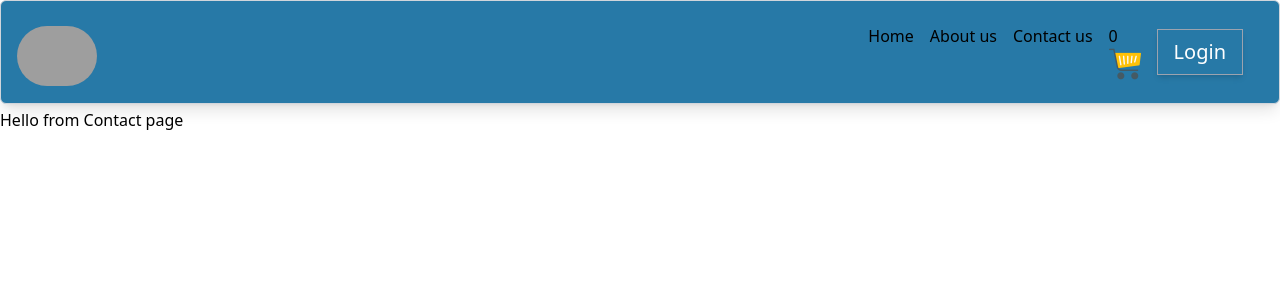
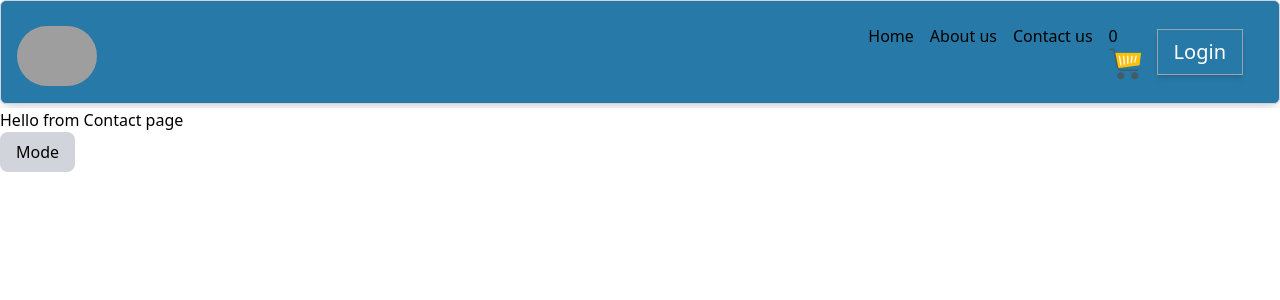
Before and after one commit to shubhambaghel34/react-web, a React (Vite) app: page /contact in a window 1280 px wide. Shown: the top 300 px of the page. Built offline with nearby package versions, Linux system fonts and the light colour scheme; grey boxes are pictures that could not be loaded.

Commit message:
added code for dark mode  functionality

```diff
--- a/src/App.js
+++ b/src/App.js
@@ -11,7 +11,7 @@ import Cart from "./components/Cart/Cart";
 import RestaurantMenu from "./components/ResturantMenu/ResturantMenu";
 import Shimmer from "./components/Shimmer/Shimmer";
 import UserContext from "./utils/UserContext/UserContext";
-import { Provider } from "react-redux";
+import { Provider, useSelector } from "react-redux";
 import appStore from "./utils/appStore";
 // import Grocery from "./components/Grocery/Grocery";
 
@@ -30,7 +30,7 @@ const AppLayout = () => {
   return (
     <Provider store={appStore}>
       <UserContext.Provider value={{ loggedInUser: siteName, setSiteName }}>
-        <div className="app">
+        <div>
           <Header />
           <Outlet />
         </div>
--- a/src/components/Contact/Contact.js
+++ b/src/components/Contact/Contact.js
@@ -1,11 +1,25 @@
-import { useSelector } from "react-redux";
+import { useDispatch, useSelector } from "react-redux";
+import { setTheme } from "../../utils/Store/themeSlice";
 const Contact = () => {
-  const Items = useSelector((store) => store.cart.items);
-  console.log("cart:-", Items);
-
+  const dispatch = useDispatch();
+  const theme = useSelector((state) => state.theme.theme);
+  const changeTheme = () => {
+    const newTheme = theme === "light" ? "dark" : "light";
+    dispatch(setTheme(newTheme));
+  };
   return (
-    <div>
+    <div
+      className={`min-h-screen ${
+        theme === "dark" ? "bg-gray-900 text-white" : "bg-white text-black"
+      }`}
+    >
       <p>Hello from Contact page</p>
+      <button
+        className="bg-gray-300 dark:bg-gray-800 px-4 py-2 rounded-lg"
+        onClick={changeTheme}
+      >
+        Mode
+      </button>
     </div>
   );
 };
--- a/src/utils/Store/cartSlice.js
+++ b/src/utils/Store/cartSlice.js
@@ -12,6 +12,8 @@ const cartSlice = createSlice({
   reducers: {
     addItem: (state, action) => {
       // Redux Toolkit uses immer BTS
+
+      //Dont mutuate state
       state.items.push(action.payload);
     },
     removeItem: (state, action) => {
--- /dev/null
+++ b/src/utils/Store/themeSlice.js
@@ -0,0 +1,17 @@
+import { createSlice, current } from "@reduxjs/toolkit";
+const themeSlice = createSlice({
+  name: "theme",
+  initialState: {
+    theme: "light",
+  },
+  reducers: {
+    setTheme: (state, action) => {
+      //Dont mutuate state
+      state.theme = action.payload;
+    },
+  },
+});
+
+export const { setTheme } = themeSlice.actions;
+
+export default themeSlice.reducer;
--- a/src/utils/appStore.js
+++ b/src/utils/appStore.js
@@ -1,10 +1,12 @@
 import { configureStore } from "@reduxjs/toolkit";
 import cartReducer from "./Store/cartSlice";
+import themeReducer from "./Store/themeSlice";
 
 //will take set of reducer
 const appStore = configureStore({
   reducer: {
     cart: cartReducer,
+    theme: themeReducer,
   },
 });
 
```
Also changed, not shown: 1 other file (tests, documents, lock files or other folders).
